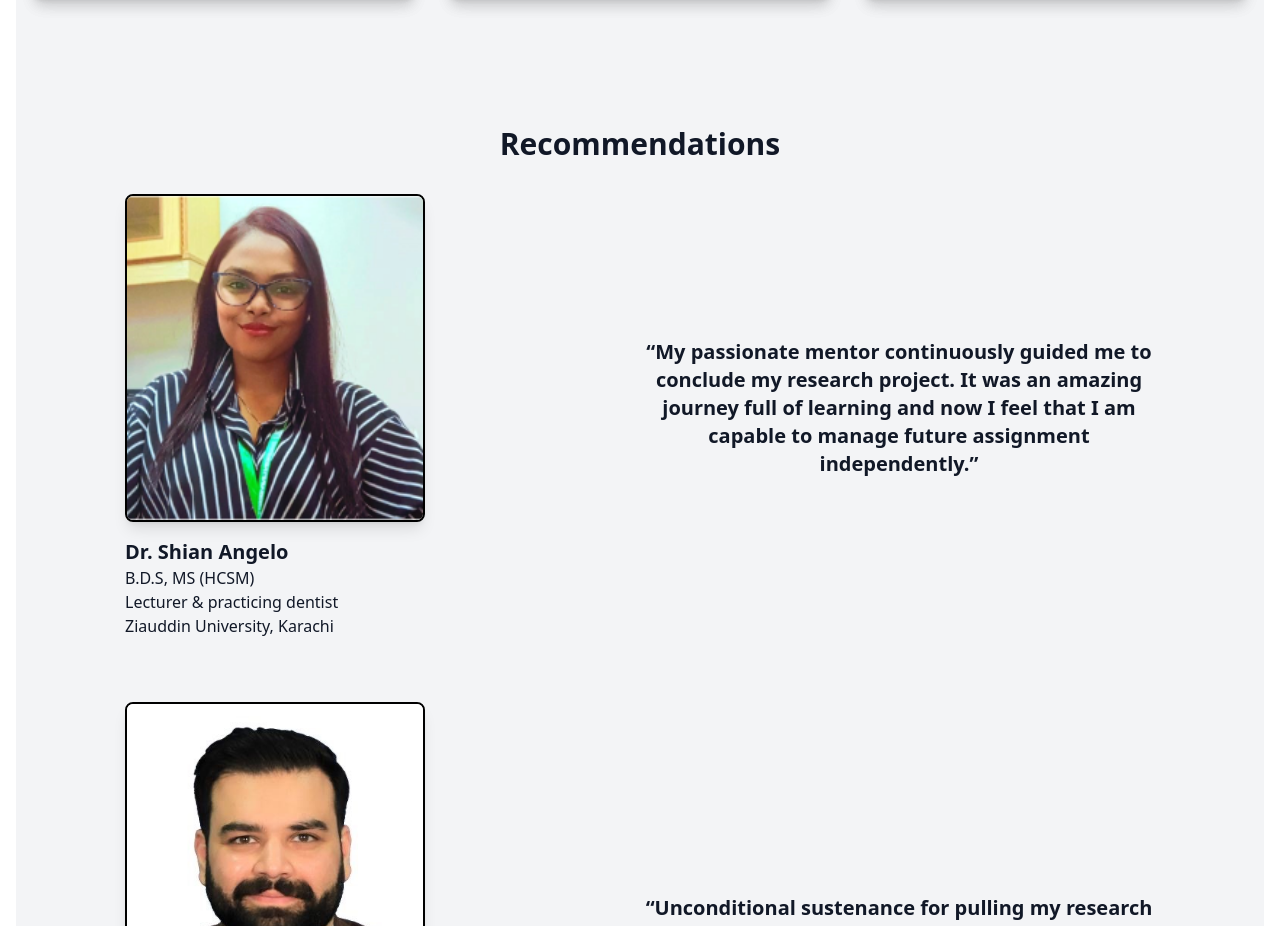
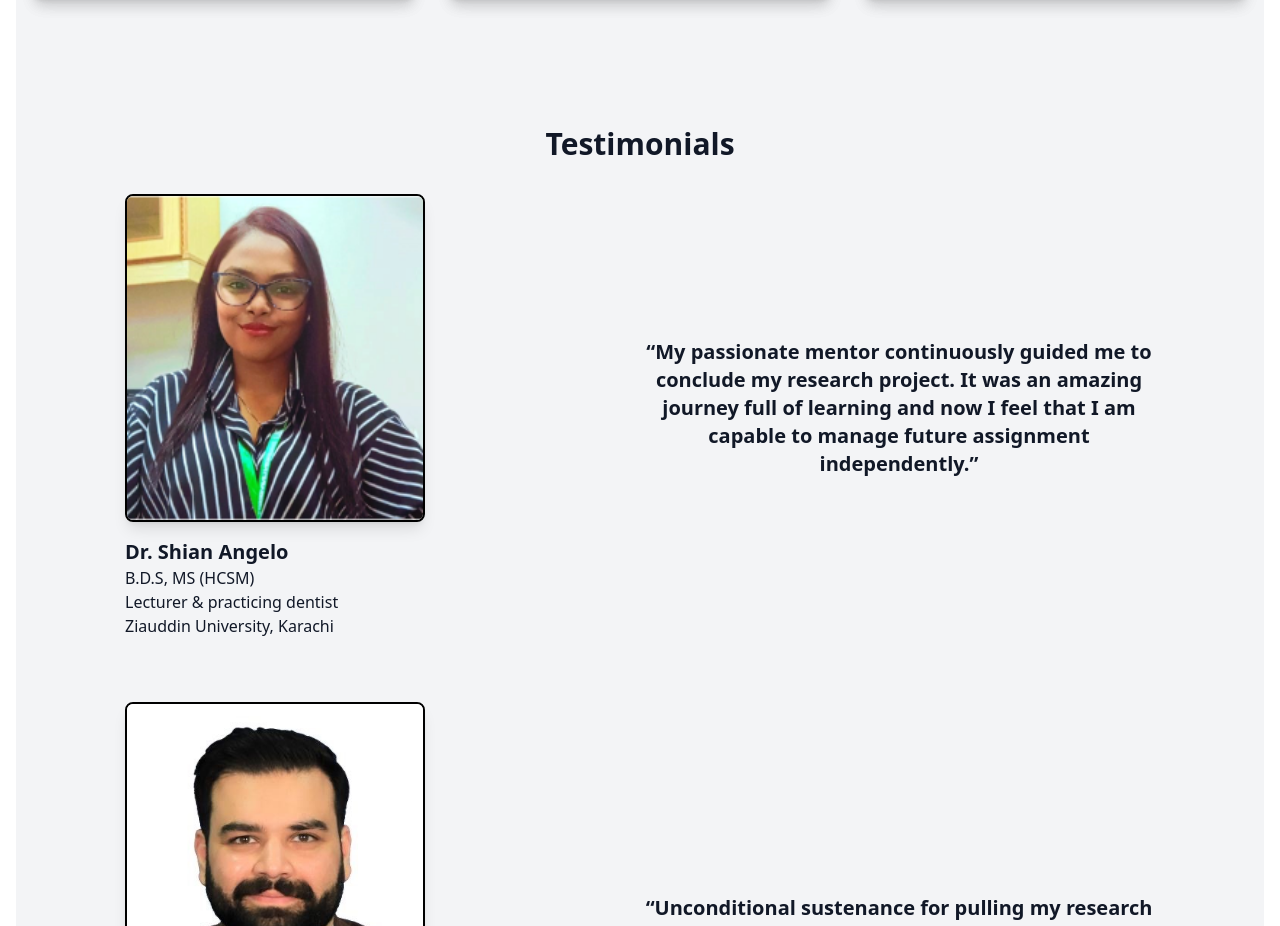
Before and after one commit to Khawalid/Projects, a Next.js app: page /services/health-workshops in a window 1280 px wide. Shown: the part 2486-3412 px from the top of the page. Built offline with nearby package versions, Linux system fonts and the light colour scheme.

Commit message:
Replaced recommendations heading with testimonials in workshops page.

```diff
--- a/components/HealthWorkshops.tsx
+++ b/components/HealthWorkshops.tsx
@@ -75,7 +75,7 @@
 
       {/* Recommendations Section */}
       <section className="py-16 bg-gray-100 text-center fade-in">
-        <h2 className="text-3xl font-bold mb-8">Recommendations</h2>
+        <h2 className="text-3xl font-bold mb-8">Testimonials</h2>
         <div className="flex flex-col md:flex-row items-center justify-around px-4">
           <div className="flex flex-col items-center md:items-start mb-8 md:mb-0 md:mr-8">
             <Image
```
